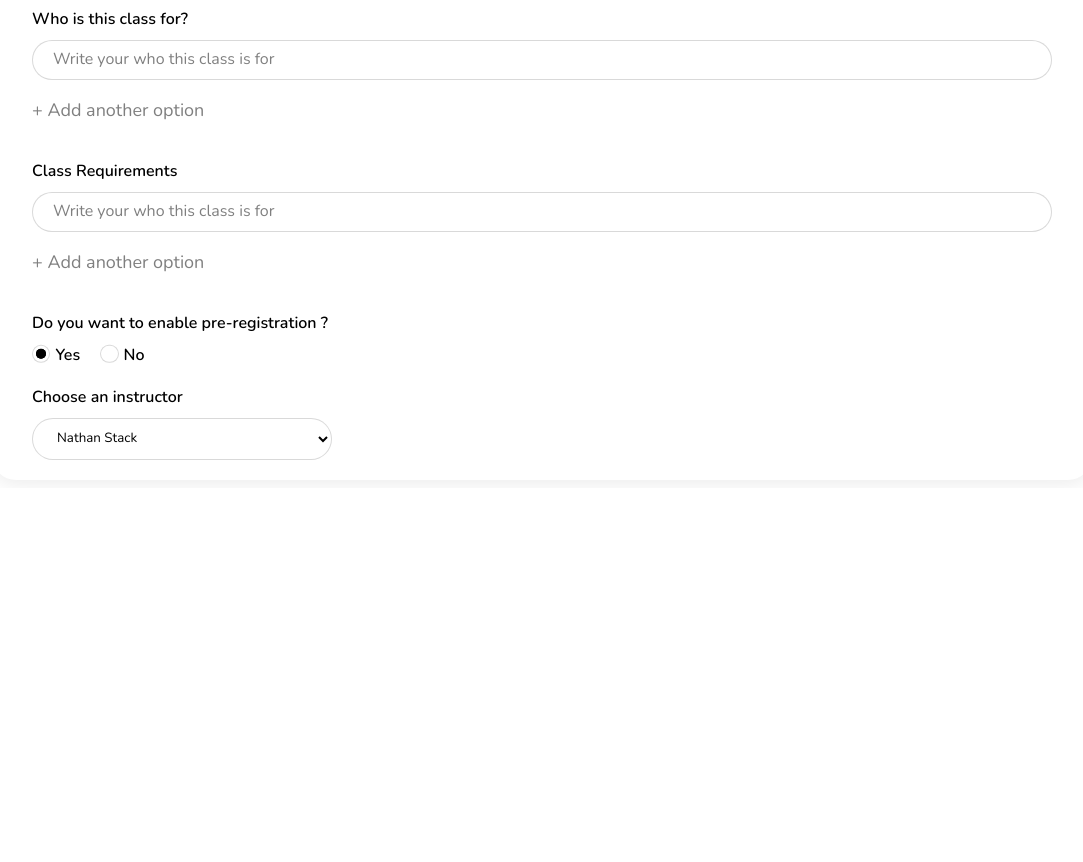
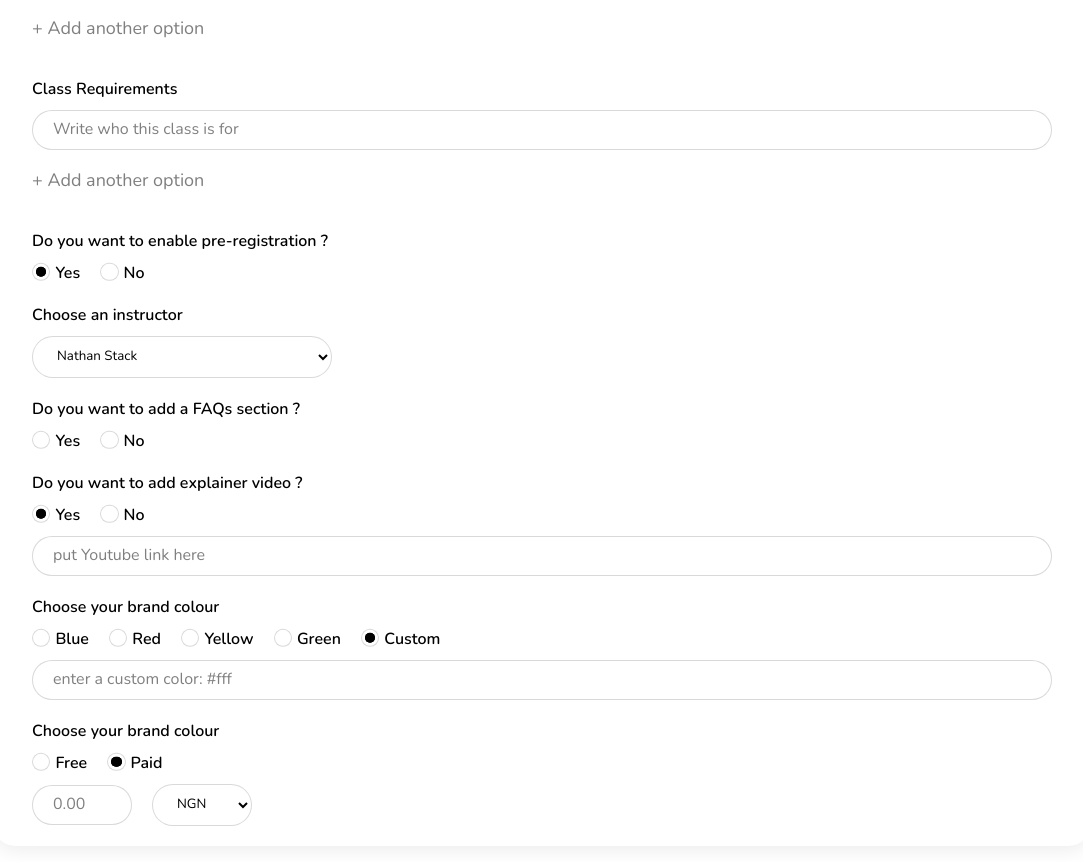
Before and after one commit to 0papi/create-new-course, a Next.js app: page / in a window 1280 px wide. Shown: the part 584-1446 px from the top of the page, without its empty margins (98-1181 px from the left). Before the commit the page ends 1072 px from the top, so only its background shows below. Built offline with nearby package versions, Linux system fonts and the light colour scheme.

Commit message:
feat: completed flow for creating new course

```diff
--- /dev/null
+++ b/components/FAQ.jsx
@@ -0,0 +1,71 @@
+import { useState } from "react";
+
+import styles from "../styles/home.module.scss";
+import { faqData } from "./data";
+
+export default function FAQs() {
+  const [faq, setFaq] = useState(faqData);
+
+  const [formData, setFormData] = useState({
+    question: "",
+    response: "",
+  });
+
+  const { question, response } = formData;
+
+  function onChange(e) {
+    setFormData((prevForm) => ({
+      ...prevForm,
+      [e.target.name]: e.target.value,
+    }));
+  }
+
+  function onAddNewFaq() {
+    setFaq((prevFaq) => [
+      ...prevFaq,
+      { id: prevFaq.length + 1, question: question, response: response },
+    ]);
+
+    setFormData((prev) => ({
+      ...prev,
+      question: "",
+      response: "",
+    }));
+  }
+
+  return (
+    <div>
+      {/* FAQ DISPLAY HERE */}
+      {faq.length !== 0 ? (
+        <>
+          {faq.map((faq) => (
+            <div key={faq.id}>
+              <p>{faq.question}</p>
+              <p>{faq.response}</p>
+            </div>
+          ))}
+        </>
+      ) : (
+        ""
+      )}
+      {/* FAQ INPUTS */}
+      <div>
+        <input
+          type="text"
+          placeholder="write your question here"
+          name="question"
+          value={question}
+          onChange={onChange}
+        />
+        <input
+          type="text"
+          placeholder="write your response here"
+          name="response"
+          value={response}
+          onChange={onChange}
+        />
+        <p onClick={onAddNewFaq}>+Add another FAQ</p>
+      </div>
+    </div>
+  );
+}
--- a/pages/index.js
+++ b/pages/index.js
@@ -1,20 +1,34 @@
-import Image from "next/image"
+import Image from "next/image";
 import { useState } from "react";
-import {TiDeleteOutline} from 'react-icons/ti'
+import { TiDeleteOutline } from "react-icons/ti";
 
-import styles from '../styles/home.module.scss';
+import styles from "../styles/home.module.scss";
 
-import { topicData, targetStudents, classRequirementsData, instructorsData } from "../components/data";
+import {
+  topicData,
+  targetStudents,
+  classRequirementsData,
+  instructorsData,
+} from "../components/data";
+import FAQs from "../components/FAQ";
 
 export default function Home() {
-  const [topics, setTopics] = useState(topicData)
-  const [targets, setTargets] = useState(targetStudents)
-  const [classRequirements, setClassRequirements] = useState(classRequirementsData)
+  const [topics, setTopics] = useState(topicData);
+  const [targets, setTargets] = useState(targetStudents);
+  const [classRequirements, setClassRequirements] = useState(
+    classRequirementsData
+  );
 
-  const [instructors, setInstructors] = useState(instructorsData)
+  const [instructors, setInstructors] = useState(instructorsData);
+
+  const [createFaqs, setCreateFaqs] = useState("");
+
+  function onFaqChange(e) {
+    setCreateFaqs(e.target.value);
+  }
 
   // selected instructors state
-  const [selectedInstructors, setSelectedInstructors] = useState([])
+  const [selectedInstructors, setSelectedInstructors] = useState([]);
 
   const [formData, setFormData] = useState({
     topic: "",
@@ -22,85 +36,134 @@ export default function Home() {
     description: "",
     target: "",
     requirements: "",
-    preRegistration: "YES"
-  })
+    preRegistration: "YES",
+    explainer: "YES",
+    brandColor: "custom",
+    cost: "paid",
+    currency: "",
+    costPaid: "",
+  });
 
-  const { topic, title, description, target, requirements, preRegistration } = formData;
+  const {
+    topic,
+    title,
+    description,
+    target,
+    requirements,
+    preRegistration,
+    explainer,
+    brandColor,
+    cost,
+    costPaid,
+    currency,
+  } = formData;
 
-  console.log(preRegistration)
+  console.log({
+    costPaid,
+    currency,
+    cost,
+  });
 
   function onChange(e) {
     setFormData((prevForm) => ({
       ...prevForm,
-      [e.target.name]: e.target.value
-    }))
+      [e.target.name]: e.target.value,
+    }));
   }
 
   // add new topic
   function onTopicAdd() {
-    setTopics((prevTopics) => [...prevTopics, { id: topics.length + 1, text: topic }])
+    setTopics((prevTopics) => [
+      ...prevTopics,
+      { id: topics.length + 1, text: topic },
+    ]);
 
     setFormData((prevData) => ({
       ...prevData,
-      topic: ""
-    }))
+      topic: "",
+    }));
   }
 
   // new targets
   function onAddNewTarget() {
-    setTargets((prevTargets) => [...prevTargets, { id: targets.length + 1, text: target }])
+    setTargets((prevTargets) => [
+      ...prevTargets,
+      { id: targets.length + 1, text: target },
+    ]);
 
     setFormData((prevData) => ({
       ...prevData,
-      target: ""
-    }))
+      target: "",
+    }));
   }
 
   // class requirements
   function onAddNewRequirements() {
-    setClassRequirements((prevRequirements) => [...prevRequirements, { id: targets.length + 1, text: requirements }])
+    setClassRequirements((prevRequirements) => [
+      ...prevRequirements,
+      { id: targets.length + 1, text: requirements },
+    ]);
 
     setFormData((prevData) => ({
       ...prevData,
-      requirements: ""
-    }))
+      requirements: "",
+    }));
   }
 
   // instructors
   function onInstructorChange(e) {
-    if (selectedInstructors.some(selected => selected.name === e.target.value)) {
-      alert('Instructor already selected')
+    if (
+      selectedInstructors.some((selected) => selected.name === e.target.value)
+    ) {
+      alert("Instructor already selected");
       return;
-    } setSelectedInstructors((prevInstructors) => [...prevInstructors, {id: prevInstructors.length + 1, name: e.target.value}])
+    }
+    setSelectedInstructors((prevInstructors) => [
+      ...prevInstructors,
+      { id: prevInstructors.length + 1, name: e.target.value },
+    ]);
   }
 
   // deleted selectors instructors
   function onDeleteSelectedInstructor(id) {
-    setSelectedInstructors((prevInstructors) => prevInstructors.filter(instructor => instructor.id !== id))
+    setSelectedInstructors((prevInstructors) =>
+      prevInstructors.filter((instructor) => instructor.id !== id)
+    );
   }
   return (
     <div>
-      <div className="header">
+      <div className={styles.header}>
         <h2>Class Details</h2>
-        <div>
+        <div className={styles.header_avatar}>
           <p>Nathan Nwachuku</p>
-          <Image src="/../nathan.svg" width="40px" height="40px" alt="Nathan"/>
+          <Image src="/../nathan.svg" width="40px" height="40px" alt="Nathan" />
         </div>
       </div>
 
       {/* Course card */}
       <div className={styles.course_wrapper_card}>
-
         {/* class title */}
         <div className={styles.form_group}>
           <label htmlFor="class_title">Class Title</label>
-          <input type="text" placeholder="Write title of your class" name="title" value={title} onChange={onChange} />
+          <input
+            type="text"
+            placeholder="Write title of your class"
+            name="title"
+            value={title}
+            onChange={onChange}
+          />
         </div>
         {/* description */}
         <div className={styles.form_group}>
           <label htmlFor="class_title">Class Description</label>
           {/* <input type="text" placeholder="Write title of your class"/> */}
-          <textarea name="description" placeholder="write your class description" id="class description" value={description} onChange={onChange}></textarea>
+          <textarea
+            name="description"
+            placeholder="write your class description"
+            id="class description"
+            value={description}
+            onChange={onChange}
+          ></textarea>
         </div>
 
         {/* class topic */}
@@ -114,14 +177,22 @@ export default function Home() {
                 </ul>
               ))}
             </>
-          ) : ''}
+          ) : (
+            ""
+          )}
 
-          <input type="text" placeholder="Write your class topics" name="topic" onChange={onChange} value={topic} />
+          <input
+            type="text"
+            placeholder="Write your class topics"
+            name="topic"
+            onChange={onChange}
+            value={topic}
+          />
           <p onClick={onTopicAdd}>+ Add another topic</p>
         </div>
         {/* class target*/}
         <div className={styles.form_group}>
-          <label htmlFor="class_topic">Who is this class for?</label>
+          <label htmlFor="class_target">Who is this class for?</label>
           {targets && targets.length !== 0 ? (
             <>
               {targets.map((targetData) => (
@@ -130,14 +201,22 @@ export default function Home() {
                 </ul>
               ))}
             </>
-          ) : ''}
+          ) : (
+            ""
+          )}
 
-          <input type="text" placeholder="Write your who this class is for" name="target" onChange={onChange} value={target} />
+          <input
+            type="text"
+            placeholder="Write your who this class is for"
+            name="target"
+            onChange={onChange}
+            value={target}
+          />
           <p onClick={onAddNewTarget}>+ Add another option</p>
         </div>
         {/* class requirement*/}
         <div className={styles.form_group}>
-          <label htmlFor="class_topic">Class Requirements</label>
+          <label htmlFor="class_requirements">Class Requirements</label>
           {classRequirements && classRequirements.length !== 0 ? (
             <>
               {classRequirements.map((targetData) => (
@@ -146,43 +225,275 @@ export default function Home() {
                 </ul>
               ))}
             </>
-          ) : ''}
+          ) : (
+            ""
+          )}
 
-          <input type="text" placeholder="Write your who this class is for" name="requirements" onChange={onChange} value={requirements} />
+          <input
+            type="text"
+            placeholder="Write who this class is for"
+            name="requirements"
+            onChange={onChange}
+            value={requirements}
+          />
           <p onClick={onAddNewRequirements}>+ Add another option</p>
         </div>
         {/* class pre-registration*/}
         <div className={styles.form_group}>
-          <label htmlFor="class_topic">Do you want to enable pre-registration ?</label>
+          <label htmlFor="class_preregister">
+            Do you want to enable pre-registration ?
+          </label>
           <div className={styles.form_group_radio}>
             <div className={styles.form_group_radio_group}>
-              <input type="radio" name="preRegistration" value="YES" id="YES" checked={preRegistration === "YES"} onChange={onChange} />
+              <input
+                type="radio"
+                name="preRegistration"
+                value="YES"
+                id="YES"
+                checked={preRegistration === "YES"}
+                onChange={onChange}
+              />
               <label htmlFor="YES">Yes</label>
             </div>
             <div className={styles.form_group_radio_group}>
-              <input type="radio" name="preRegistration" value="NO" id="NO" checked={preRegistration === "NO"} onChange={onChange}/>
+              <input
+                type="radio"
+                name="preRegistration"
+                value="NO"
+                id="NO"
+                checked={preRegistration === "NO"}
+                onChange={onChange}
+              />
               <label htmlFor="NO">No</label>
             </div>
           </div>
         </div>
         {/* class assign instructor*/}
         <div className={styles.form_group}>
-          <label htmlFor="class_topic">Choose an instructor</label>
-          <select name="instructor" id="instructor" onChange={onInstructorChange}>
-            {instructors && instructors.map((instructor) => <option key={instructor.id}  value={instructor.name}>{instructor.name}</option>)}
+          <label htmlFor="class_instructor">Choose an instructor</label>
+          <select
+            name="instructor"
+            id="instructor"
+            onChange={onInstructorChange}
+          >
+            {instructors &&
+              instructors.map((instructor) => (
+                <option key={instructor.id} value={instructor.name}>
+                  {instructor.name}
+                </option>
+              ))}
           </select>
           {/* display selected instructors */}
           {selectedInstructors && selectedInstructors.length !== 0 ? (
             <div className={styles.selectedInstructor_wrapper}>
-              {selectedInstructors.map((selected) => <div key={selected.id} className={styles.selectedInstructor}>
+              {selectedInstructors.map((selected) => (
+                <div key={selected.id} className={styles.selectedInstructor}>
                   <p>{selected.name}</p>
-                <TiDeleteOutline onClick={() => onDeleteSelectedInstructor(selected.id)}/>
-              </div>)}
+                  <TiDeleteOutline
+                    onClick={() => onDeleteSelectedInstructor(selected.id)}
+                  />
                 </div>
-          ) : ''}
+              ))}
+            </div>
+          ) : (
+            ""
+          )}
+        </div>
+
+        {/* FAQ SECTION */}
+
+        <div className={styles.form_group}>
+          <label htmlFor="class_faq">Do you want to add a FAQs section ?</label>
+          <div className={styles.form_group_radio}>
+            <div className={styles.form_group_radio_group}>
+              <input
+                type="radio"
+                value="YES"
+                id="YES"
+                name="faq"
+                onChange={onFaqChange}
+              />
+              <label htmlFor="YES">Yes</label>
+            </div>
+            <div className={styles.form_group_radio_group}>
+              <input
+                type="radio"
+                value="NO"
+                id="NO"
+                name="faq"
+                onChange={onFaqChange}
+              />
+              <label htmlFor="NO">No</label>
+            </div>
+          </div>
+
+          {/* MAIN QUESTIONS */}
+
+          {createFaqs === "YES" ? <FAQs /> : ""}
+        </div>
+
+        {/* EXPLAINER VIDEO */}
+        <div className={styles.form_group}>
+          <label htmlFor="class_explainer">
+            Do you want to add explainer video ?
+          </label>
+          <div className={styles.form_group_radio}>
+            <div className={styles.form_group_radio_group}>
+              <input
+                type="radio"
+                name="explainer"
+                value="YES"
+                id="YES"
+                checked={explainer === "YES"}
+                onChange={onChange}
+              />
+              <label htmlFor="YES">Yes</label>
+            </div>
+            <div className={styles.form_group_radio_group}>
+              <input
+                type="radio"
+                name="explainer"
+                value="NO"
+                id="NO"
+                checked={explainer === "NO"}
+                onChange={onChange}
+              />
+              <label htmlFor="NO">No</label>
+            </div>
+          </div>
+          {explainer && explainer === "YES" && (
+            <input
+              type="url"
+              placeholder="put Youtube link here"
+              className={styles.form_group_addon}
+            />
+          )}
+        </div>
+        {/* BRAND COLOR */}
+        <div className={styles.form_group}>
+          <label htmlFor="class_colour">Choose your brand colour</label>
+          <div className={styles.form_group_radio}>
+            <div className={styles.form_group_radio_group}>
+              <input
+                type="radio"
+                name="brandColor"
+                value="Blue"
+                id="blue"
+                checked={brandColor === "blue"}
+                onChange={onChange}
+              />
+              <label htmlFor="blue">Blue</label>
+            </div>
+            <div className={styles.form_group_radio_group}>
+              <input
+                type="radio"
+                name="brandColor"
+                value="red"
+                id="red"
+                checked={brandColor === "red"}
+                onChange={onChange}
+              />
+              <label htmlFor="red">Red</label>
+            </div>
+            <div className={styles.form_group_radio_group}>
+              <input
+                type="radio"
+                name="brandColor"
+                value="yellow"
+                id="yellow"
+                checked={brandColor === "yellow"}
+                onChange={onChange}
+              />
+              <label htmlFor="yellow">Yellow</label>
+            </div>
+            <div className={styles.form_group_radio_group}>
+              <input
+                type="radio"
+                name="brandColor"
+                value="green"
+                id="green"
+                checked={brandColor === "green"}
+                onChange={onChange}
+              />
+              <label htmlFor="green">Green</label>
+            </div>
+            <div className={styles.form_group_radio_group}>
+              <input
+                type="radio"
+                name="brandColor"
+                value="custom"
+                id="custom"
+                checked={brandColor === "custom"}
+                onChange={onChange}
+              />
+              <label htmlFor="custom">Custom</label>
+            </div>
+          </div>
+
+          {brandColor && brandColor === "custom" && (
+            <input
+              type="text"
+              placeholder="enter a custom color: #fff"
+              className={styles.form_group_addon}
+            />
+          )}
+        </div>
+
+        {/* cost */}
+        <div className={styles.form_group}>
+          <label htmlFor="class_colour">Choose your brand colour</label>
+          <div className={styles.form_group_radio}>
+            <div className={styles.form_group_radio_group}>
+              <input
+                type="radio"
+                name="cost"
+                value="free"
+                id="free"
+                checked={cost === "free"}
+                onChange={onChange}
+              />
+              <label htmlFor="free">Free</label>
+            </div>
+            <div className={styles.form_group_radio_group}>
+              <input
+                type="radio"
+                name="cost"
+                value="paid"
+                id="paid"
+                checked={cost === "paid"}
+                onChange={onChange}
+              />
+              <label htmlFor="paid">Paid</label>
+            </div>
+          </div>
+
+          {cost && cost === "paid" && (
+            <div className={styles.form_group_cost}>
+              <input
+                type="number"
+                name="costPaid"
+                value={costPaid}
+                onChange={onChange}
+                placeholder="0.00"
+                className={styles.costInput}
+              />
+              <select
+                name="currency"
+                value={currency}
+                id="currency"
+                onChange={onChange}
+              >
+                <option id="ngn" value="NGN">
+                  NGN
+                </option>
+                <option id="usd" value="USD">
+                  USD
+                </option>
+              </select>
+            </div>
+          )}
         </div>
       </div>
     </div>
-
-  )
+  );
 }
--- a/styles/home.module.scss
+++ b/styles/home.module.scss
@@ -1,12 +1,37 @@
+.header {
+  max-width: 1100px;
+  margin: auto;
+  display: flex;
+  align-items: center;
+  justify-content: space-between;
+
+  h2 {
+    font-weight: 700;
+    font-size: 24px;
+    line-height: 26px;
+
+    color: #000000;
+  }
+}
+
+.header_avatar {
+  display: flex;
+  align-items: center;
+
+  p {
+    margin-right: 14px;
+  }
+}
+
 .course_wrapper_card {
-    background: #FFFFFF;
+  background: #ffffff;
   box-shadow: 0px 4px 20px rgba(0, 0, 0, 0.08);
   border-radius: 24px;
   max-width: 1100px;
   padding: 20px 40px;
 
   margin: auto;
-
+  margin-bottom: 1rem;
 
   // flex
   display: flex;
@@ -14,7 +39,6 @@
   flex-direction: column;
   row-gap: 20px;
 }
-
 
 .form_group {
   width: 100%;
@@ -29,11 +53,12 @@
 }
 
 .form_group input[type="text"],
-.form_group textarea{
+.form_group textarea,
+.form_group_addon {
   display: block;
   width: 100%;
   padding: 10px 0;
-    background: #FFFFFF;
+  background: #ffffff;
   border: 1px solid rgba(0, 0, 0, 0.15);
   border-radius: 24px;
   text-indent: 20px;
@@ -108,7 +133,7 @@
   width: 300px;
   margin-top: 10px;
   display: block;
-    background: #FFFFFF;
+  background: #ffffff;
   border: 1px solid rgba(0, 0, 0, 0.15);
   border-radius: 24px;
   padding: 10px 20px;
@@ -121,13 +146,13 @@
   column-gap: 10px;
 }
 
-.selectedInstructor{
+.selectedInstructor {
   margin-top: 10px;
   display: flex;
   align-items: center;
   justify-content: center;
   max-width: 200px;
-    padding:0 10px;
+  padding: 0 10px;
   color: rgba(0, 0, 0, 0.5);
   border: 1px solid rgba(0, 0, 0, 0.15);
   border-radius: 24px;
@@ -142,3 +167,26 @@
     cursor: pointer;
   }
 }
+
+.form_group_cost {
+  display: flex;
+  align-items: center;
+  margin-top: 10px;
+
+  input {
+    display: block;
+    max-width: 100px;
+    padding: 10px 0;
+    background: #ffffff;
+    border: 1px solid rgba(0, 0, 0, 0.15);
+    border-radius: 24px;
+    text-indent: 20px;
+    margin-right: 20px;
+  }
+
+  select {
+    max-width: 100px;
+    display: block;
+    margin: 0;
+  }
+}
```
Also changed, not shown: components/data.js (+15 -9 lines), assets/img1.png (added), assets/img2.png (added). Lines whose indentation alone changed are shown as unchanged.
